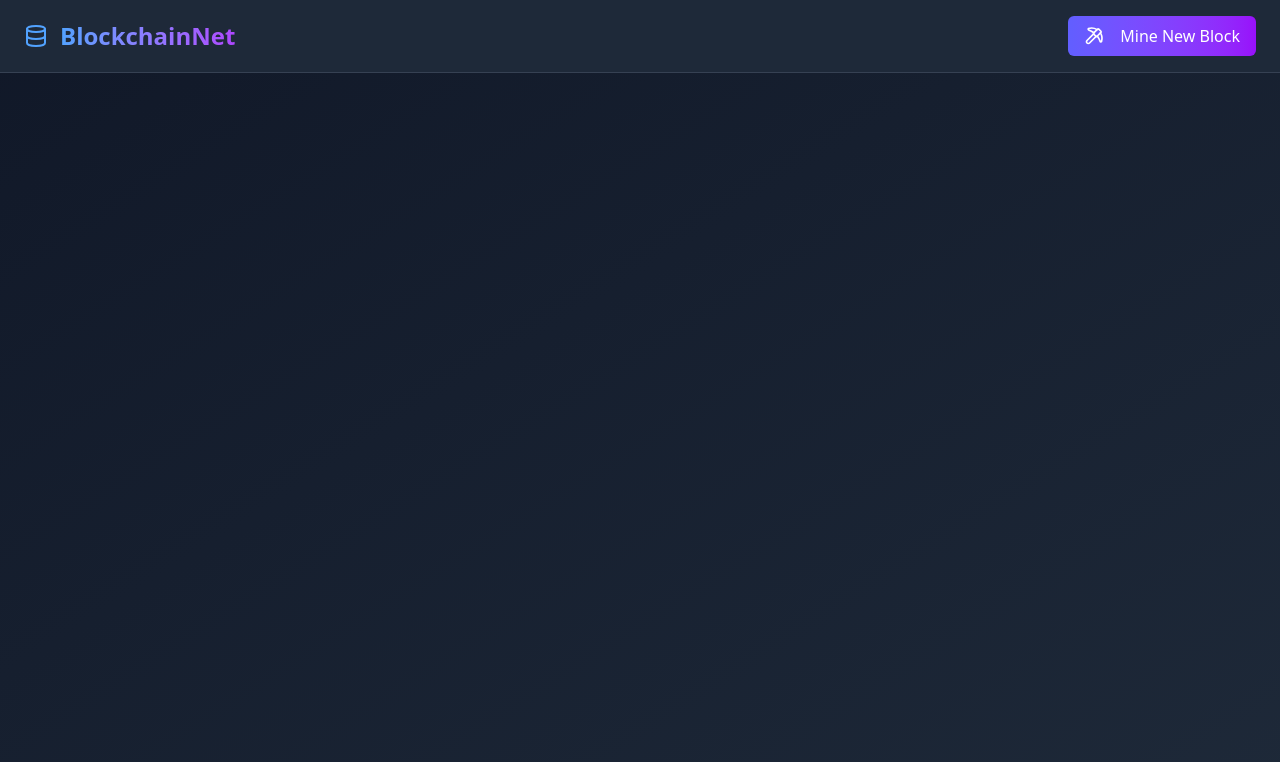
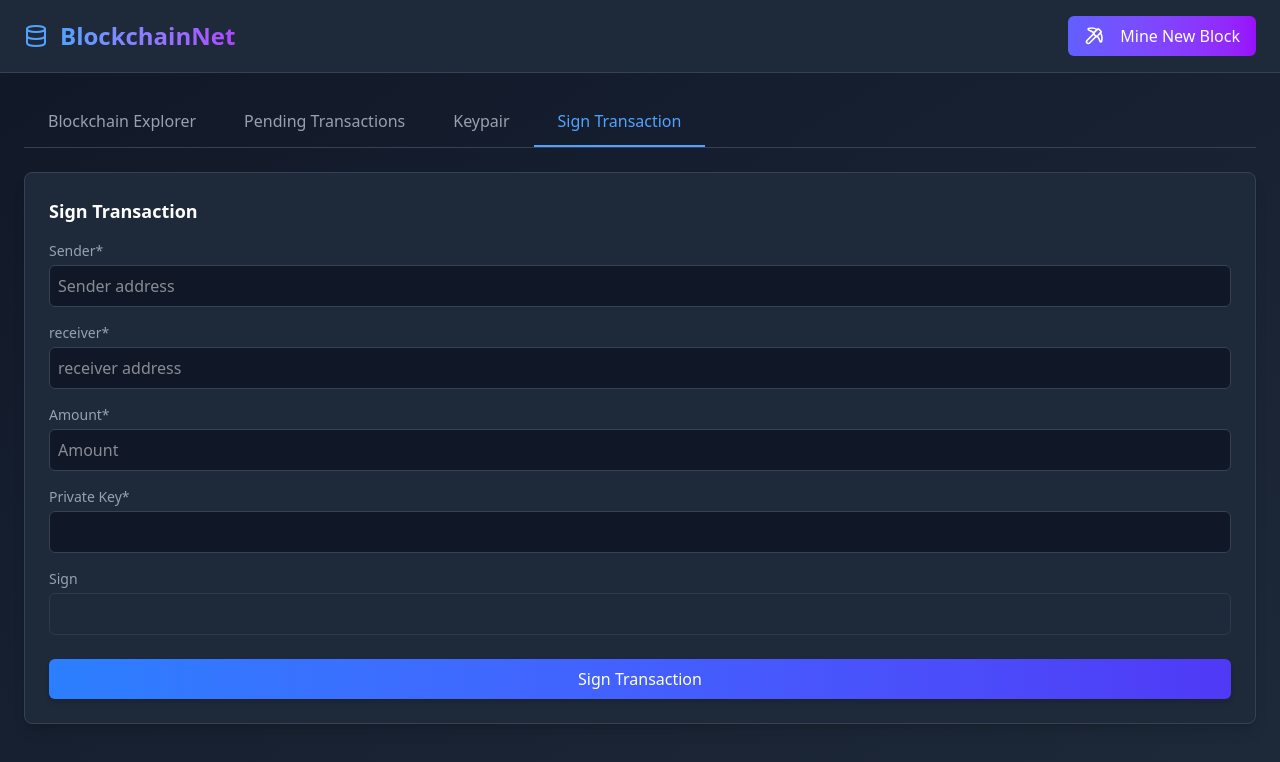
Before and after one commit to maulllanamm/BlockchainNetFrontend, a React (Vite) app: page /sign in a window 1280 px wide. Shown: the top 762 px of the page. Built offline with nearby package versions, Linux system fonts and the light colour scheme; no server answers.

Commit message:
feat : sign transaction

```diff
--- a/src/App.tsx
+++ b/src/App.tsx
@@ -4,6 +4,7 @@ import MainLayout from "./layouts/MainLayout";
 import BlockchainPage from "./pages/BlockchainPage";
 import TransactionPage from "./pages/TransactionPage";
 import KeypairPage from "./pages/KeypairPage";
+import SignPage from "./pages/SignPage";
 
 function App() {
   return (
@@ -15,6 +16,7 @@ function App() {
           <Route path="/blockchain" element={<BlockchainPage />} />
           <Route path="/transaction" element={<TransactionPage />} />
           <Route path="/keypair" element={<KeypairPage />} />
+          <Route path="/sign" element={<SignPage />} />
         </Route>
       </Routes>
     </div>
--- a/src/layouts/MainLayout.tsx
+++ b/src/layouts/MainLayout.tsx
@@ -40,6 +40,18 @@ function MainLayout() {
         >
           Keypair
         </NavLink>
+        <NavLink
+          to={"/sign"}
+          className={({ isActive }) =>
+            `py-3 px-6 font-medium ${
+              isActive
+                ? "text-blue-400 border-b-2 border-blue-400"
+                : "text-gray-400 hover:text-gray-300"
+            }`
+          }
+        >
+          Sign Transaction
+        </NavLink>
       </div>
       <Outlet />
     </main>
--- /dev/null
+++ b/src/pages/SignPage.tsx
@@ -0,0 +1,123 @@
+import { useState } from "react";
+import { postSign } from "../services/api";
+import { useForm } from "react-hook-form";
+
+type SignValues = {
+  sender: string;
+  receiver: string;
+  amount: number;
+  privateKey: string;
+};
+
+const SignPage = () => {
+  const {
+    register,
+    handleSubmit,
+    formState: { errors },
+  } = useForm<SignValues>();
+  const [sign, setSign] = useState<string>("");
+
+  const onSubmit = async (data: SignValues) => {
+    try {
+      const { sender, receiver, amount, privateKey } = data;
+
+      // Kirim data ke API
+      const result = await postSign({ sender, receiver, amount }, privateKey);
+      setSign(result);
+    } catch (error) {
+      console.error("Error signing transaction:", error);
+    }
+  };
+
+  return (
+    <div className="md:col-span-1 bg-gray-800 border border-gray-700 rounded-lg p-6 shadow-lg h-min">
+      <h3 className="text-lg font-semibold mb-4 text-white">
+        Sign Transaction
+      </h3>
+
+      <form onSubmit={handleSubmit(onSubmit)}>
+        <div className="mb-4">
+          <label className="block text-sm font-medium text-gray-400 mb-1">
+            Sender*
+          </label>
+          <input
+            id="sender"
+            {...register("sender", { required: "Sender is required" })}
+            type="text"
+            className="w-full p-2 bg-gray-900 border border-gray-700 rounded-md focus:outline-none focus:ring-2 focus:ring-blue-500 text-white"
+            placeholder="Sender address"
+          />
+          {errors.sender && (
+            <p style={{ color: "red" }}>{errors.sender.message}</p>
+          )}
+        </div>
+
+        <div className="mb-4">
+          <label className="block text-sm font-medium text-gray-400 mb-1">
+            receiver*
+          </label>
+          <input
+            id="receiver"
+            {...register("receiver", { required: "Receiver is required" })}
+            type="text"
+            className="w-full p-2 bg-gray-900 border border-gray-700 rounded-md focus:outline-none focus:ring-2 focus:ring-blue-500 text-white"
+            placeholder="receiver address"
+          />
+          {errors.receiver && (
+            <p style={{ color: "red" }}>{errors.receiver.message}</p>
+          )}
+        </div>
+
+        <div className="mb-4">
+          <label className="block text-sm font-medium text-gray-400 mb-1">
+            Amount*
+          </label>
+          <input
+            id="amount"
+            {...register("amount", { required: "amount is required" })}
+            type="number"
+            step="0.01"
+            className="w-full p-2 bg-gray-900 border border-gray-700 rounded-md focus:outline-none focus:ring-2 focus:ring-blue-500 text-white"
+            placeholder="Amount"
+          />
+          {errors.amount && (
+            <p style={{ color: "red" }}>{errors.amount.message}</p>
+          )}
+        </div>
+
+        <div className="mb-4">
+          <label className="block text-sm font-medium text-gray-400 mb-1">
+            Private Key*
+          </label>
+          <input
+            id="privateKey"
+            {...register("privateKey", { required: "Private key is required" })}
+            type="text"
+            className="w-full p-2 bg-gray-900 border border-gray-700 rounded-md focus:outline-none focus:ring-2 focus:ring-blue-500 text-white"
+          />
+        </div>
+
+        <div className="mb-6">
+          <label className="block text-sm font-medium text-gray-400 mb-1">
+            Sign
+          </label>
+          <input
+            value={sign}
+            readOnly
+            disabled
+            className="w-full p-2 bg-gray-800 border border-gray-700 rounded-md text-white opacity-70 cursor-not-allowed"
+          />
+        </div>
+
+        <button
+          type="submit"
+          className="w-full bg-gradient-to-r from-blue-500 to-indigo-600 hover:from-blue-600 hover:to-indigo-700 p-2 rounded-md text-white font-medium transition-all shadow-md"
+        >
+          Sign Transaction
+        </button>
+      </form>
+    </div>
+  );
+};
+
+export default SignPage;
--- a/src/services/api.ts
+++ b/src/services/api.ts
@@ -6,6 +6,12 @@ const apiUrl = import.meta.env.VITE_API_BASE_URL_BACKEND;
 export type TransactionValue = {
   sender: string;
   recipient: string;
+  amount: number;
+};
+
+export type SignValues = {
+  sender: string;
+  receiver: string;
   amount: number;
 };
 
@@ -23,7 +29,6 @@ export const postTransaction = async (data: TransactionValue) => {
     return response.data;
   } catch (error) {
     console.error("Error in postTransaction:", error);
-    alert("Transaksi gagal dikirim.");
   }
 };
 
@@ -33,6 +38,18 @@ export const postKeypair = async () => {
     return response.data;
   } catch (error) {
     console.error("Error in postKeypair:", error);
-    alert("Key pair gagal digenerate.");
   }
 };
+
+export const postSign = async (data: SignValues, privateKey: string) => {
+  try {
+    const response = await apiClient.post("/wallets/sign", data, {
+      headers: {
+        "x-private-key": privateKey,
+      },
+    });
+    return response.data;
+  } catch (error) {
+    console.error("Error in postSign:", error);
+  }
+};
```
